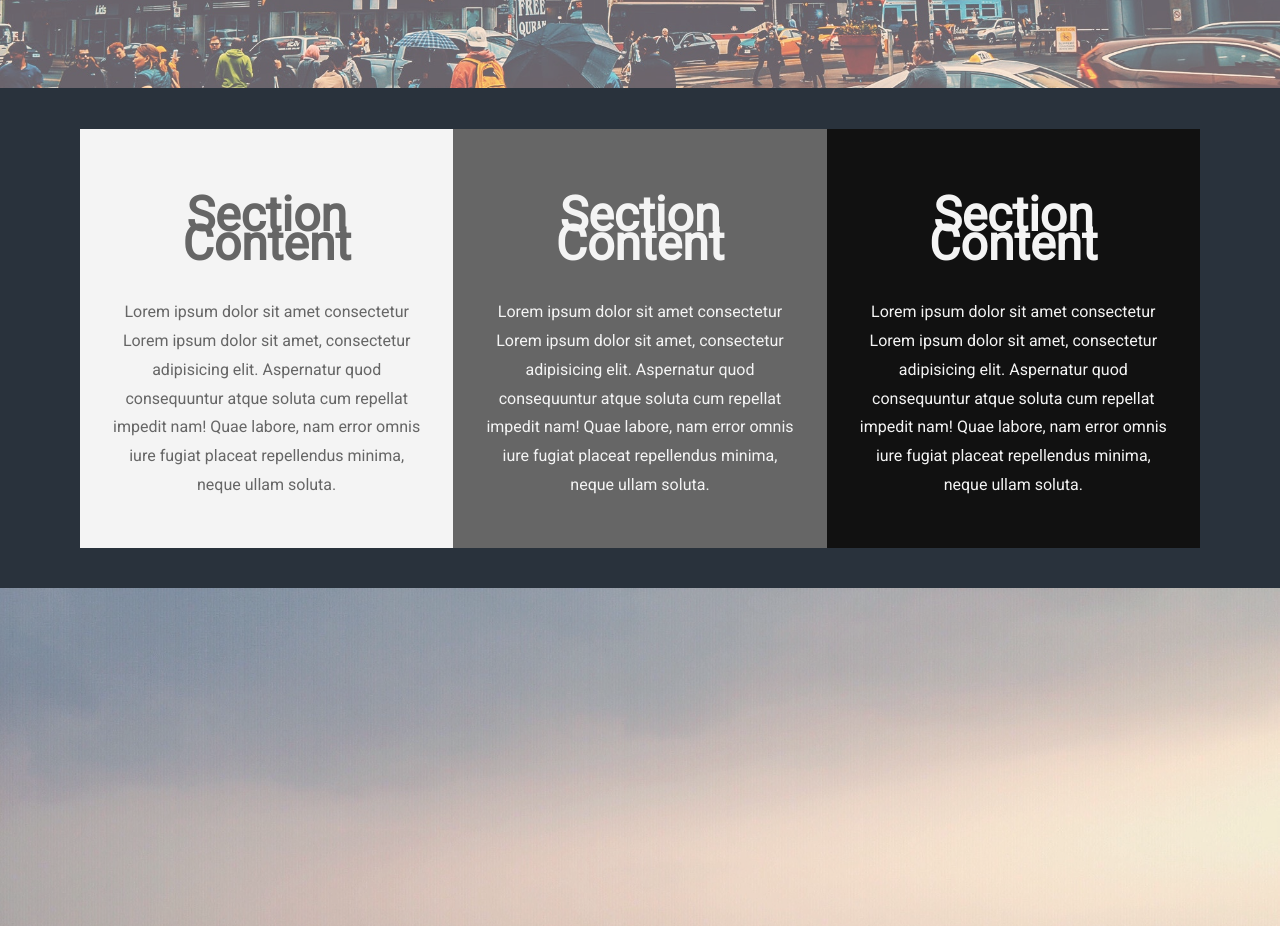
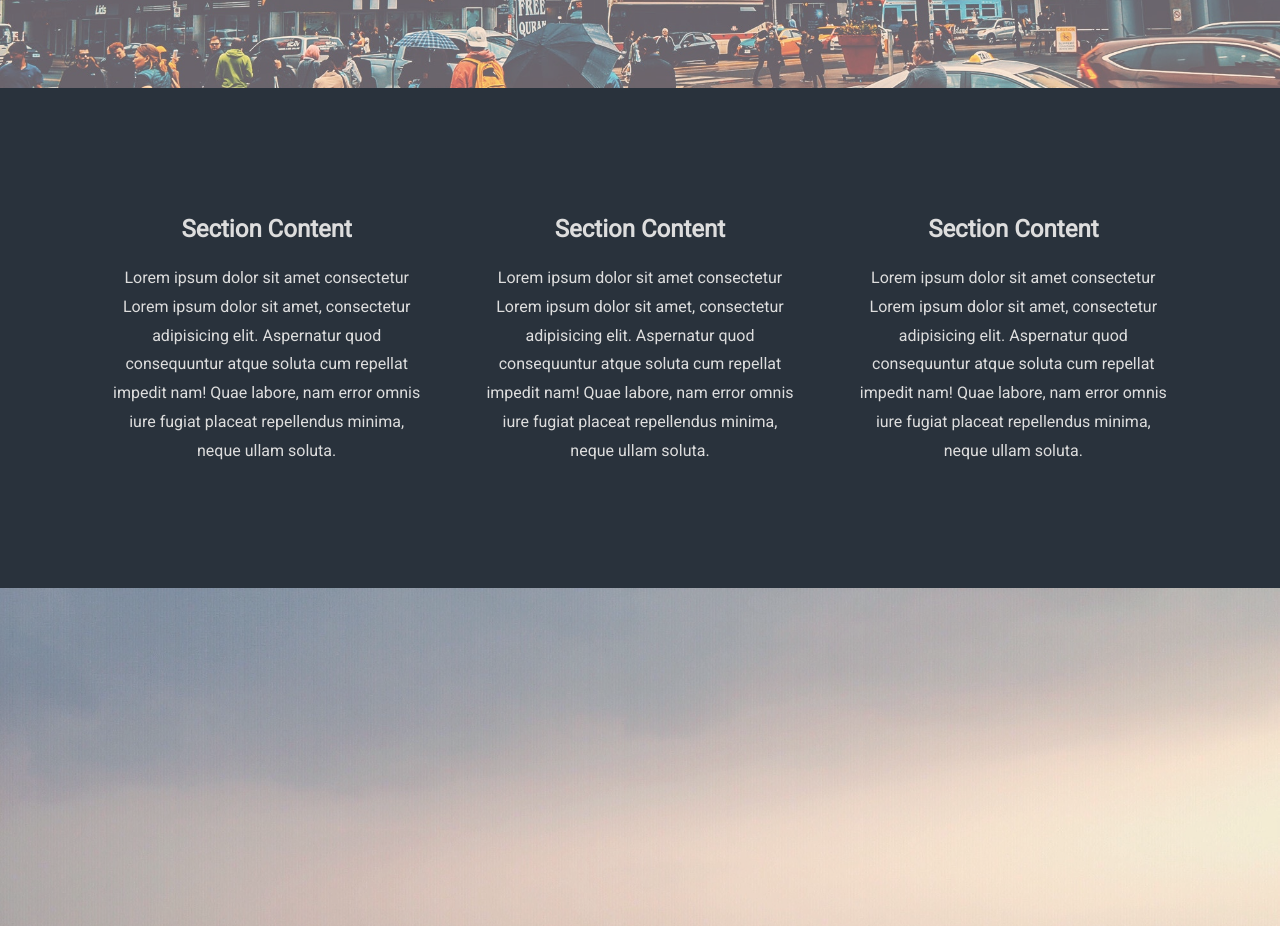
Before and after one commit to Adam-Ross/ParallaxDemoSite, a plain HTML site: page index.html in a window 1280 px wide. Shown: the part 2140-3066 px from the top of the page. Drawn offline with Linux system fonts and the light colour scheme.

Commit message:
trying to fix bugs with the bgdark and light classes

```diff
--- a/css/main.css
+++ b/css/main.css
@@ -11,7 +11,7 @@ body, html {
     color: #666;
 }
 
-.bg-light {
+/* .bg-light {
     background-color: #F4F4F4;
     color: #666;
 }
@@ -24,7 +24,7 @@ body, html {
 .bg-med {
     background-color: #666;
     color: #f4f4f4;
-}
+} */
 
 .container {
     display: flex;
@@ -38,9 +38,7 @@ body, html {
     flex: 1;
 }
 
-.item h2 {
-    font-size: 3rem;
-}
+
 
 .item p {
     line-height: 1.8rem;
--- a/index.html
+++ b/index.html
@@ -59,15 +59,15 @@
 
     <section class="section section-dark">
         <div class="container">
-            <div class="item bg-light">
+            <div class="item">
                 <h2>Section Content</h2>
                 <p>Lorem ipsum dolor sit amet consectetur Lorem ipsum dolor sit amet, consectetur adipisicing elit. Aspernatur quod consequuntur atque soluta cum repellat impedit nam! Quae labore, nam error omnis iure fugiat placeat repellendus minima, neque ullam soluta.</p>
             </div>
-            <div class="item bg-med">
+            <div class="item">
                 <h2>Section Content</h2>
                 <p>Lorem ipsum dolor sit amet consectetur Lorem ipsum dolor sit amet, consectetur adipisicing elit. Aspernatur quod consequuntur atque soluta cum repellat impedit nam! Quae labore, nam error omnis iure fugiat placeat repellendus minima, neque ullam soluta.</p>
             </div>
-            <div class="item bg-dark">
+            <div class="item">
                 <h2>Section Content</h2>
                 <p>Lorem ipsum dolor sit amet consectetur Lorem ipsum dolor sit amet, consectetur adipisicing elit. Aspernatur quod consequuntur atque soluta cum repellat impedit nam! Quae labore, nam error omnis iure fugiat placeat repellendus minima, neque ullam soluta.</p>
             </div>
```
